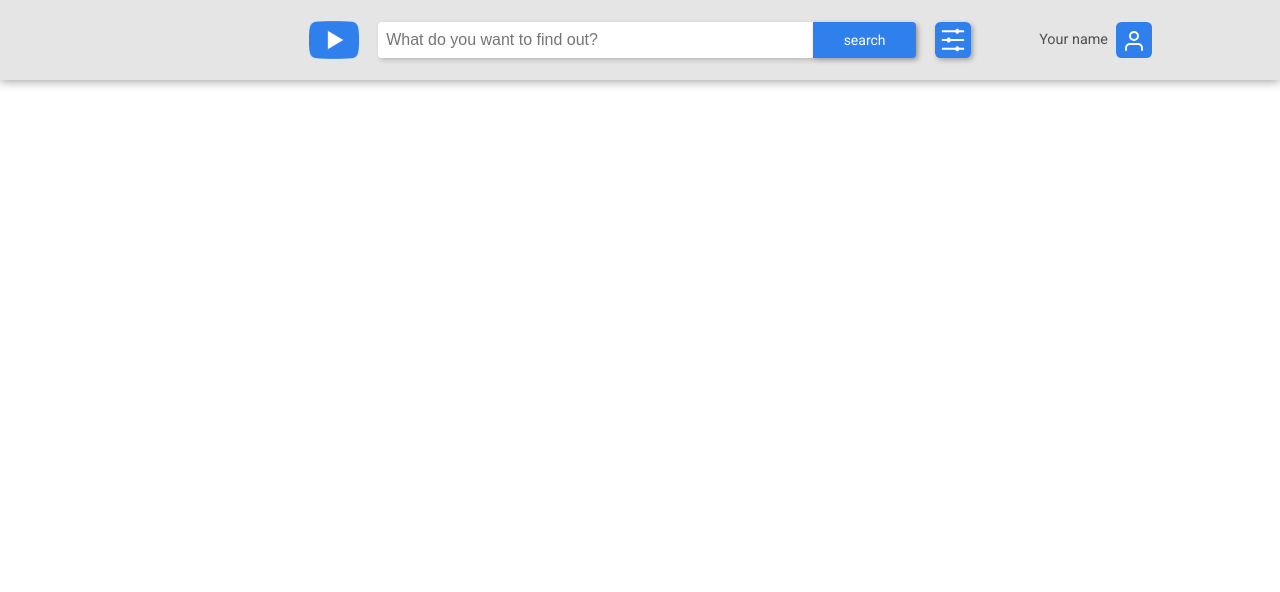
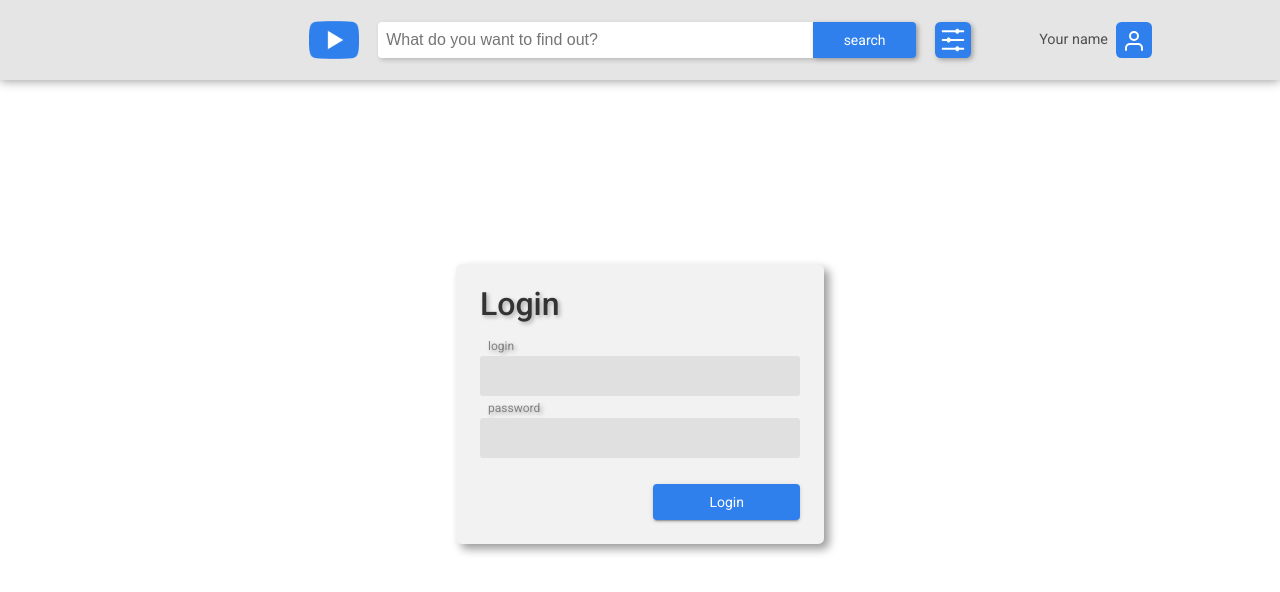
Before and after one commit to Dauniusha/youtube-client, an Angular app in the folder youtube-client/: page / in a window 1280 px wide. Shown: the top 592 px of the page. Built offline with nearby package versions, Linux system fonts and the light colour scheme.

Commit message:
add: basic login template

```diff
--- a/youtube-client/src/app/app.component.html
+++ b/youtube-client/src/app/app.component.html
@@ -1,2 +1,3 @@
 <app-header></app-header>
-<router-outlet></router-outlet>
+<!-- <router-outlet></router-outlet> -->
+<app-login></app-login>
--- a/youtube-client/src/app/app.module.ts
+++ b/youtube-client/src/app/app.module.ts
@@ -9,6 +9,7 @@ import { AppComponent } from './app.component';
 import { HeaderModule } from './core/header/header.module';
 import { MainModule } from './core/main/main.module';
 import { ErrorComponent } from './core/error/error.component';
+import { AuthenticationModule } from './authentication/authentication.module';
 
 @NgModule({
   declarations: [
@@ -22,7 +23,8 @@ import { ErrorComponent } from './core/error/error.component';
     MainModule,
     BrowserAnimationsModule,
     HttpClientModule,
-    FormsModule
+    FormsModule,
+    AuthenticationModule
   ],
   providers: [],
   bootstrap: [AppComponent],
--- /dev/null
+++ b/youtube-client/src/app/authentication/components/login/login.component.html
@@ -0,0 +1,12 @@
+<div class="login">
+  <h2 class="login__title">Login</h2>
+  <div class="login-input">
+    <p class="login-input__text">login</p>
+    <input class="login-input__input" type="text">
+  </div>
+  <div class="login-input">
+    <p class="login-input__text">password</p>
+    <input class="login-input__input" type="password">
+  </div>
+  <button mat-raised-button class="login__btn">Login</button>
+</div>
--- /dev/null
+++ b/youtube-client/src/app/authentication/components/login/login.component.scss
@@ -0,0 +1,65 @@
+$mainColor: #333;
+$secondColor: #f2f2f2;
+$textSecondColor: #828282;
+$inputColor: #e0e0e0;
+$buttonColor: #2F80ED;
+
+:host {
+  display: flex;
+  align-items: center;
+  justify-content: center;
+  width: 100%;
+  height: 76%;
+}
+
+.login {
+  margin: 5vh auto 0;
+  width: 25%;
+  padding: 3vh;
+  background: $secondColor;
+  box-shadow: 5px 5px 10px rgba(0, 0, 0, 0.4);
+  border-radius: 0.7vh;
+  display: flex;
+  flex-direction: column;
+  text-shadow: 2px 2px 4px rgb(0 0 0 / 30%);
+
+  &__title {
+    font-size: 4vh;
+    color: $mainColor;
+    margin-bottom: 2vh;
+  }
+
+  &-input {
+    margin-bottom: 0.2vh;
+
+    &__text {
+      margin: 0;
+      margin-left: 1vh;
+      font-size: 1.5vh;
+      color: $textSecondColor;
+    }
+
+    &__input {
+      box-sizing: border-box;
+      padding: 0 1vh;
+      width: 100%;
+      height: 5vh;
+      background: $inputColor;
+      border-radius: 3px;
+      color: $mainColor;
+      font-size: 2.5vh;
+    }
+  }
+
+  &__btn {
+    margin-top: 3vh;
+    margin-right: 0;
+    margin-left: auto;
+    box-sizing: border-box;
+    padding: 0 7vh;
+    color: #fff;
+    font-weight: 400;
+    background: $buttonColor;
+    align-self: flex-end;
+  }
+}
--- /dev/null
+++ b/youtube-client/src/app/authentication/components/login/login.component.ts
@@ -0,0 +1,15 @@
+import { Component, OnInit } from '@angular/core';
+
+@Component({
+  selector: 'app-login',
+  templateUrl: './login.component.html',
+  styleUrls: ['./login.component.scss']
+})
+export class LoginComponent implements OnInit {
+
+  constructor() { }
+
+  ngOnInit(): void {
+  }
+
+}
--- a/youtube-client/src/app/main/components/detailed-information/detailed-information.component.ts
+++ b/youtube-client/src/app/main/components/detailed-information/detailed-information.component.ts
@@ -24,11 +24,10 @@ export class DetailedInformationComponent implements OnInit {
 
   ngOnInit(): void {
     this.httpService.response$.subscribe((cardsData: ICardData[]) => {
-      console.log(this.activatedRoute.snapshot.params['id']);
       this.data = cardsData.find((card) => {
         return card.id === this.activatedRoute.snapshot.params['id'];
       });
-      console.log(this.data);
+
       if (this.data) {
         this.date = new Date(this.data.date);
         this.previewLink = setting.urlConstants.previewLink + this.data.id + setting.urlConstants.previewQuality.default;
```
Also changed, not shown: youtube-client/src/app/authentication/authentication.module.ts (added, +20 -0 lines).
